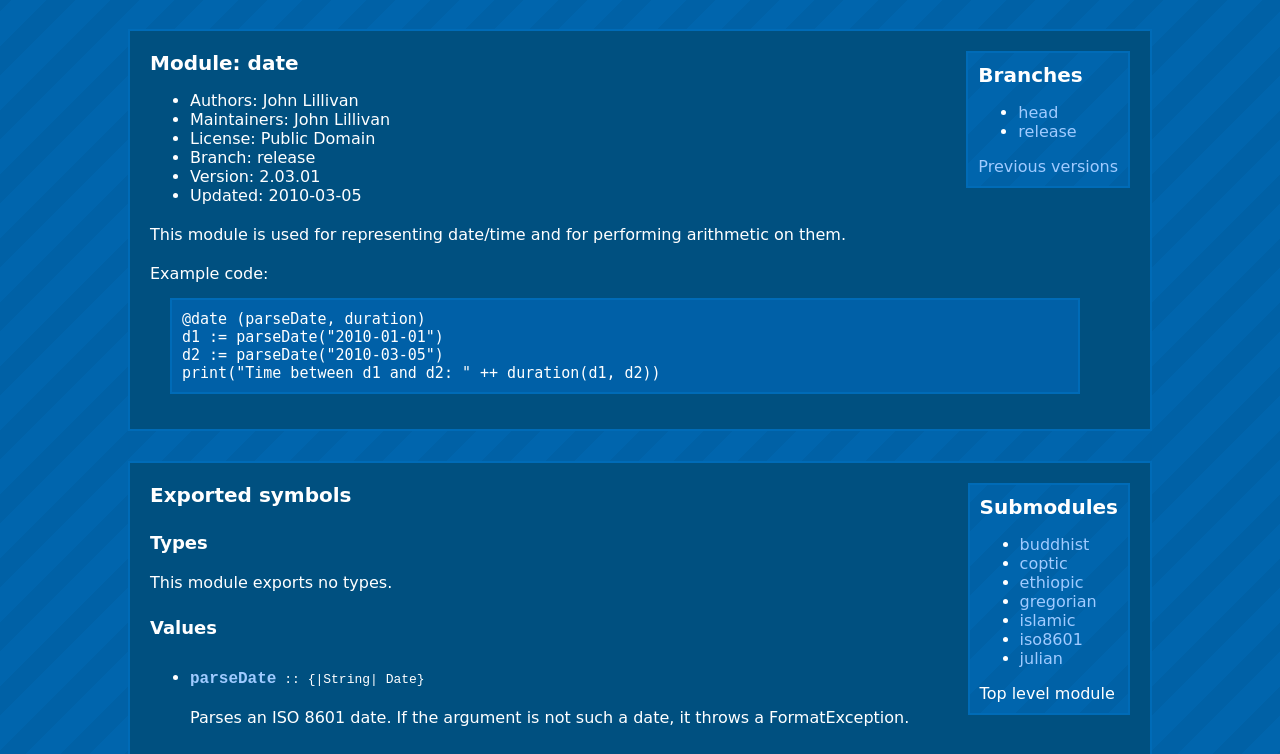
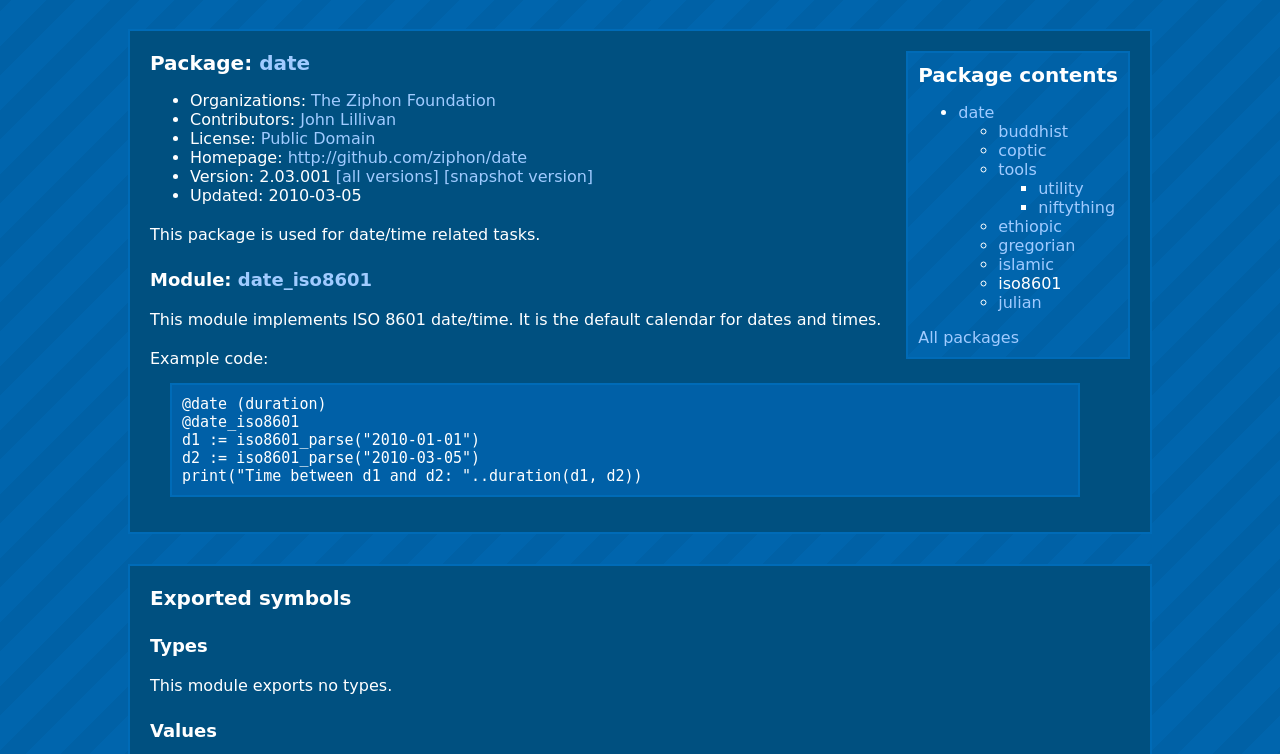
Before and after one commit to Ahnfelt/ziphon, a plain HTML site: page site/module.html in a window 1280 px wide. Shown: the part 35-789 px from the top of the page. Drawn offline with Linux system fonts and the light colour scheme.

Commit message:
packages and modules

```diff
--- a/site/module.html
+++ b/site/module.html
@@ -162,62 +162,70 @@ document.getElementById('query').focus();
 <div id="content">
 <div class="article">
 <div class="info">
-<h1>Branches</h1>
+<h1>Package contents</h1>
 <ul>
-<li><a href="">head</a></li>
-<li><a href="">release</a></li>
+<li><a href="/date">date</a></li>
+<ul>
+<li><a href="/date_buddhist">buddhist</a></li>
+<li><a href="/date_coptic">coptic</a></li>
+<li><a href="/date_tools">tools</a>
+<ul>
+<li><a href="/date_tools_utility">utility</a></li>
+<li><a href="/date_tools_niftything">niftything</a></li>
 </ul>
-<a href="">Previous versions</a>
+</li>
+<li><a href="/date_ethiopic">ethiopic</a></li>
+<li><a href="/date_gregorian">gregorian</a></li>
+<li><a href="/date_islamic">islamic</a></li>
+<li>iso8601</li>
+<li><a href="/date_julian">julian</a></li>
+</ul>
+</li>
+</ul>
+</li>
+<a href="/?view=packages">All packages</a>
 </div>
-<h1>Module: date</h1>
+<h1>Package: <a href="/date/package.json">date</a></h1>
 <ul>
 <li>
-Authors: John Lillivan
+Organizations: <a href="">The Ziphon Foundation</a>
 </li>
 <li>
-Maintainers: John Lillivan
+Contributors: <a href="">John Lillivan</a>
 </li>
 <li>
-License: Public Domain
+License: <a href="">Public Domain</a>
 </li>
 <li>
-Branch: release
+Homepage: <a href="http://github.com/ziphon/date">http://github.com/ziphon/date</a>
 </li>
 <li>
-Version: 2.03.01
+Version: 2.03.001 <a href="/date/versions">[all versions]</a> <a href="/date?version=snapshot">[snapshot version]</a>
 </li>
 <li>
 Updated: 2010-03-05
 </li>
 </ul>
 <p>
-This module is used for representing date/time and for performing arithmetic on them.
+This package is used for date/time related tasks.
+</p>
+<h2>Module: <a href="/date_iso8601/source.zi">date_iso8601</a></h2>
+<p>
+This module implements ISO 8601 date/time. It is the default calendar for dates and times.
 </p>
 <p>
 Example code:
 </p>
 <pre>
-@date (parseDate, duration)
-d1 := parseDate("2010-01-01")
-d2 := parseDate("2010-03-05")
-print("Time between d1 and d2: " ++ duration(d1, d2))
+@date (duration)
+@date_iso8601
+d1 := iso8601_parse("2010-01-01")
+d2 := iso8601_parse("2010-03-05")
+print("Time between d1 and d2: "..duration(d1, d2))
 </pre>
 </div>
 
 <div class="article">
-<div class="info">
-<h1>Submodules</h1>
-<ul>
-<li><a href="">buddhist</a></li>
-<li><a href="">coptic</a></li>
-<li><a href="">ethiopic</a></li>
-<li><a href="">gregorian</a></li>
-<li><a href="">islamic</a></li>
-<li><a href="">iso8601</a></li>
-<li><a href="">julian</a></li>
-</ul>
-Top level module
-</div>
 <h1>Exported symbols</h1>
 <h2>Types</h2>
 <p>
@@ -226,13 +234,13 @@ This module exports no types.
 <h2>Values</h2>
 <ul class="symbol-list">
 <li>
-<code><a href="" class="symbol">parseDate</a> :: {|String| Date}</code>
+<code><a href="/date_iso8601/source.zi#32" class="symbol">parseDate</a> :: {|String| Date}</code>
 <p>
 Parses an ISO 8601 date. If the argument is not such a date, it throws a FormatException.
 </p>
 </li>
 <li>
-<code><a href="" class="symbol">interval</a> :: {|Date, Date| Interval}</code>
+<code><a href="/date_iso8601/source.zi#38" class="symbol">interval</a> :: {|Date, Date| Interval}</code>
 <p>
 Returns the interval between the two given dates.
 </p>
```
Also changed, not shown: ideas/package.txt (added).
